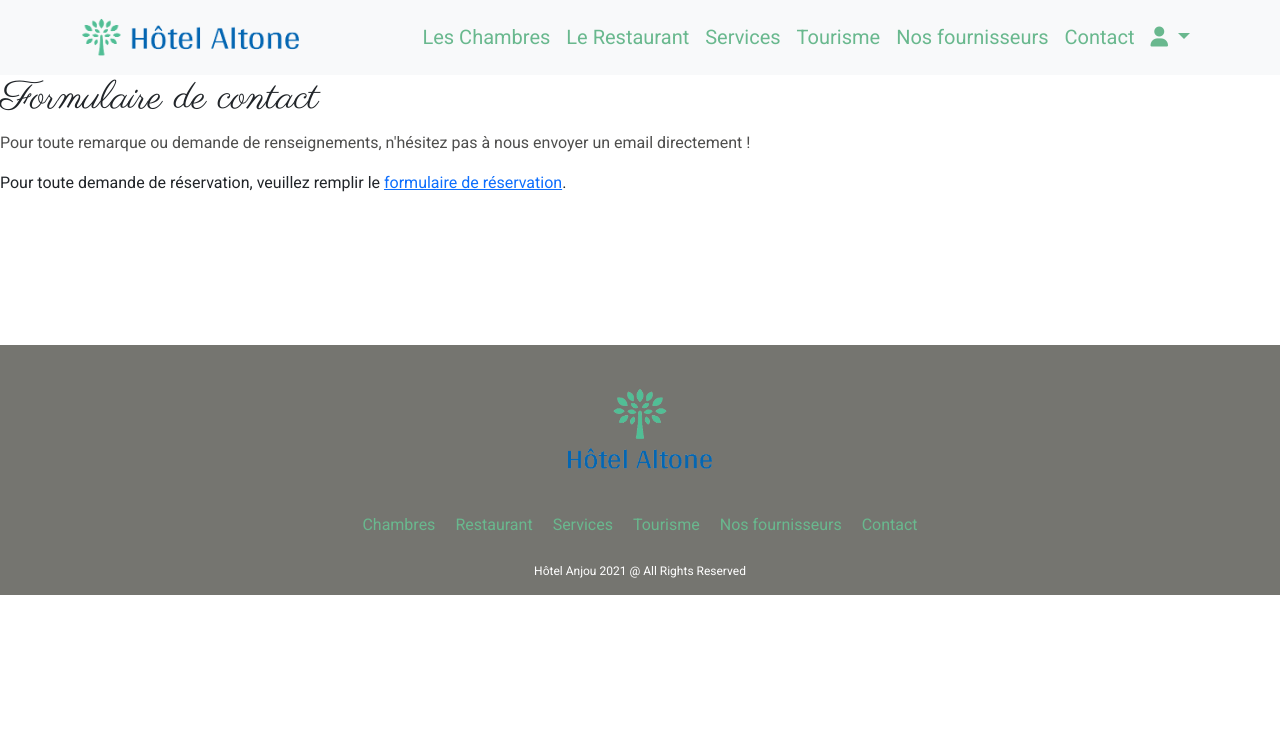
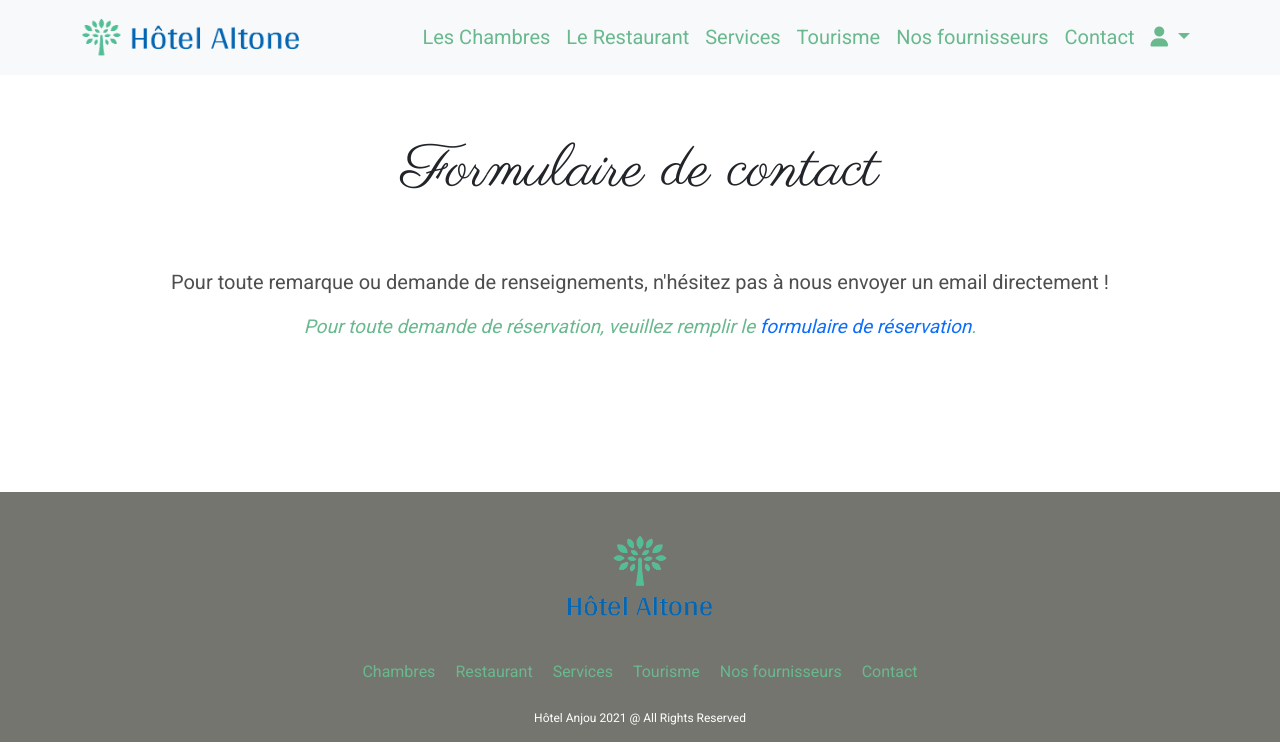
Before and after one commit to AnthonyDeshaies/H-tel-Altone, a Symfony app: template templates/contact/index.html.twig in a window 1280 px wide. Shown: the part 51-800 px from the top of the page. Run offline with Twig, Linux system fonts and the light colour scheme; the template is opened without the code that fills it, so the values that code supplies are empty; some libraries are stand-ins or nearby versions.

Commit message:
back-office

```diff
--- a/public/css/style.css
+++ b/public/css/style.css
@@ -127,7 +127,7 @@ footer p {
 
 /* =================== ADMIN.HTML.TWIG ==========================*/
 #navbar_admin {
-  border-bottom: solid 3px #5184c7;
+  border-bottom: solid 2px #5184c7;
 }
 
 #navbar_admin nav img {
@@ -136,7 +136,7 @@ footer p {
 
 #navbar_admin nav a {
   color: #69b88e !important;
-  font-size: 17px;
+  font-size: 18px;
 }
 
 #navbar_admin nav a:hover {
@@ -697,7 +697,52 @@ footer p {
   color: white;
 }
 
-/* ======================= ADMIN PAGE ============================*/
+/* ===================+++==== CONTACT PAGE ============================*/
+#form_contact {
+  text-align: center;
+}
+
+#form_contact h1 {
+  font-size: 60px;
+  margin: 60px 0;
+}
+
+#form_contact .sentence1 {
+  font-size: 20px;
+}
+
+#form_contact .sentence2 {
+  font-size: 19px;
+  font-style: italic;
+  color: #69b88e;
+  margin-bottom: 30px;
+}
+
+#form_contact a {
+  text-decoration: none;
+}
+
+#form_contact label {
+  margin: 20px 0;
+  font-size: 18px;
+  font-weight: bold;
+  color: #4e4e4d;
+}
+
+#form_contact input {
+  width: 500px;
+  text-align: center;
+}
+
+#form_contact #cke_contact_message {
+  margin-top: 15px;
+}
+
+#form_contact .btn {
+  margin-top: 60px;
+}
+
+/* =========================== ADMIN PAGE =============================*/
 #admin_page {
   width: 100%;
   height: 800px;
@@ -802,7 +847,7 @@ footer p {
   margin: 50px 0;
 }
 
-/* ================== OPTION TYPE ROOM ADMIN PAGE =======================*/
+/* ================== AMENITIES ADMIN PAGE =======================*/
 #amenities_admin h1 {
   padding-top: 50px;
   margin-bottom: 50px;
--- a/public/css/style.scss
+++ b/public/css/style.scss
@@ -138,7 +138,7 @@ footer
 
 #navbar_admin
 {
-    border-bottom: solid 3px rgb(81, 132, 199);
+    border-bottom: solid 2px rgb(81, 132, 199);
     nav
     {
         img
@@ -148,7 +148,7 @@ footer
         a
         {
             color: rgb(105, 184, 142) !important;
-            font-size: 17px;
+            font-size: 18px;
         }
         a:hover
         {
@@ -749,7 +749,62 @@ footer
         }
 }
 
-/* ======================= ADMIN PAGE ============================*/
+/* ===================+++==== CONTACT PAGE ============================*/
+
+#form_contact
+{
+    text-align: center;
+
+        h1
+        {
+            font-size: 60px;
+            margin: 60px 0;
+        }
+
+        .sentence1
+        {
+            font-size: 20px;
+        }
+
+        .sentence2
+        {
+            font-size: 19px;
+            font-style: italic;
+            color: rgb(105, 184, 142);
+            margin-bottom: 30px;
+        }
+
+        a
+        {
+            text-decoration: none;
+        }
+
+        label
+        {
+            margin: 20px 0;
+            font-size: 18px;
+            font-weight: bold;
+            color: rgb(78, 78, 77);
+        }
+
+        input
+        {
+            width: 500px;
+            text-align: center;
+        }
+
+        #cke_contact_message
+        {
+            margin-top: 15px;
+        }
+
+        .btn
+        {
+            margin-top: 60px;
+        }
+}
+
+/* =========================== ADMIN PAGE =============================*/
 
 #admin_page
 {
@@ -898,7 +953,7 @@ footer
     }
 }
 
-/* ================== OPTION TYPE ROOM ADMIN PAGE =======================*/
+/* ================== AMENITIES ADMIN PAGE =======================*/
 
 #amenities_admin
 {
--- a/templates/admin.html.twig
+++ b/templates/admin.html.twig
@@ -70,7 +70,6 @@
 								<a class="nav-link" href="{{ path('option_type_room_admin') }}">Options chambres</a>
 								<a class="nav-link" href="{{ path('amenities_admin') }}">Services</a>
 								<a class="nav-link" href="{{ path('discoveries_admin') }}">Activités</a>
-								<a class="nav-link" href="{{ path('contact') }}">Contacts</a>
 								{% endif %}
 								<a class="nav-link" href="{{ path('restaurant_admin') }}">Restaurant</a>
 								<a class="nav-link" href="#">Menus</a>
--- a/templates/contact/index.html.twig
+++ b/templates/contact/index.html.twig
@@ -3,15 +3,18 @@
 {% block title %}Contact{% endblock %}
 
 {% block body %}
-<section id="form_contact">
+<section id="form_contact" class="container">
     <h1>Formulaire de contact</h1>
-    <p>Pour toute remarque ou demande de renseignements,
+    <p class="sentence1">Pour toute remarque ou demande de renseignements,
         n'hésitez pas à nous envoyer un email directement !
     </p>
-    <span>Pour toute demande de réservation, veuillez remplir le
+    <p class="sentence2">
+    Pour toute demande de réservation, veuillez remplir le
         <a href="#">formulaire de réservation</a>.
-    </span>
+    </p>
+    <div class="infos">
 {{ form_start(form) }}
 {{ form_end(form) }}
+    </div>
 </section>
 {% endblock %}
```
Also changed, not shown: src/Form/ContactType.php (+9 -9 lines), 1 other file.
